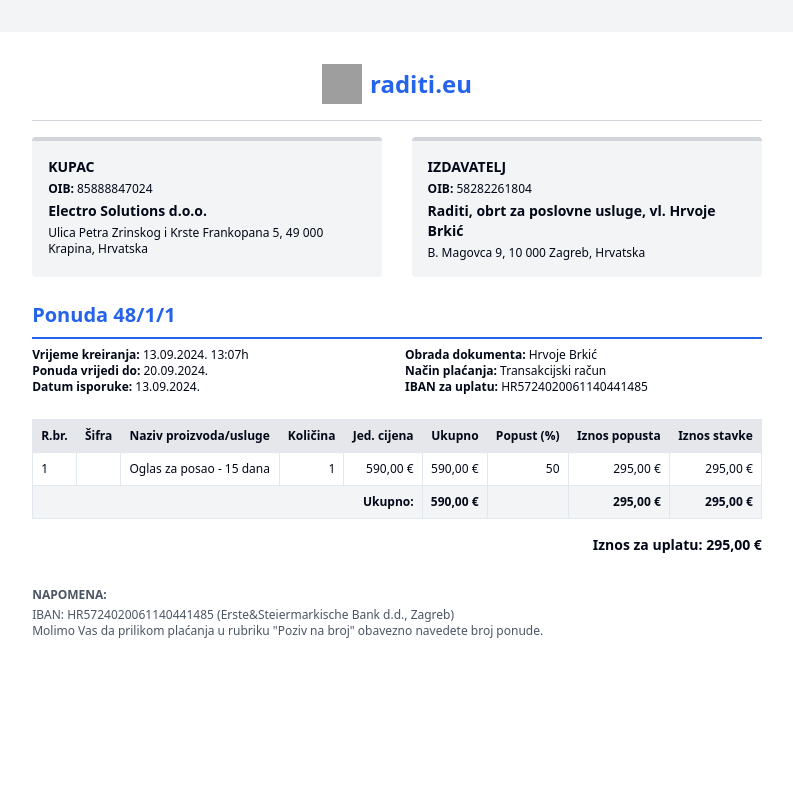
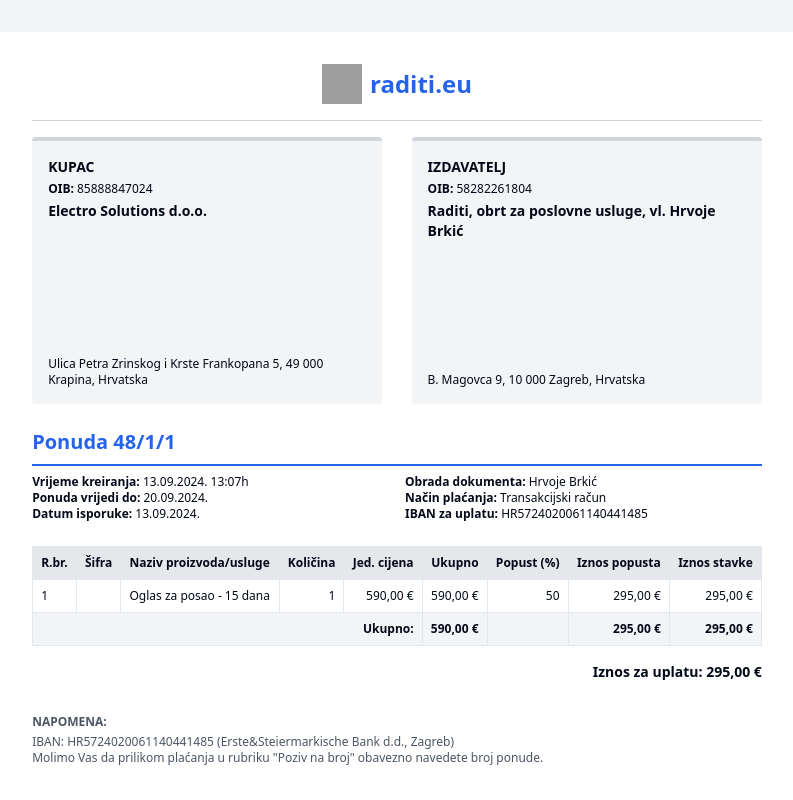
Before and after one commit to Ni7e/codeweaver-visualizer, a React (Vite) app: page / in a window 1280 px wide. Shown: the top 800 px of the page, without its empty margins (243-1036 px from the left). Built offline with nearby package versions, Linux system fonts and the light colour scheme; grey boxes are pictures that could not be loaded.

Commit message:
Fix aspect ratio for boxes
Corrected the aspect ratio of the boxes for KUPAC and IZDAVATELJ in the Invoice component to ensure proper display.
[skip gpt_engineer]

```diff
--- a/src/components/CustomerInfo.tsx
+++ b/src/components/CustomerInfo.tsx
@@ -9,12 +9,14 @@ interface CustomerInfoProps {
 
 const CustomerInfo: React.FC<CustomerInfoProps> = ({ title, name, address, oib }) => {
   return (
-    <div className="w-[48%] bg-gray-100 p-4 relative rounded">
+    <div className="w-full md:w-[48%] bg-gray-100 p-4 relative rounded aspect-[4/3]">
       <div className="absolute top-0 left-0 right-0 h-1 bg-gray-300 rounded-t"></div>
-      <div className="mt-1">
-        <h2 className="font-bold text-sm mb-1">{title}</h2>
-        <p className="text-xs mb-1"><span className="font-semibold">OIB:</span> {oib}</p>
-        <p className="text-sm font-semibold mb-1">{name}</p>
+      <div className="mt-1 h-full flex flex-col justify-between">
+        <div>
+          <h2 className="font-bold text-sm mb-1">{title}</h2>
+          <p className="text-xs mb-1"><span className="font-semibold">OIB:</span> {oib}</p>
+          <p className="text-sm font-semibold mb-1">{name}</p>
+        </div>
         <p className="text-xs">{address}</p>
       </div>
     </div>
--- a/src/components/Invoice.tsx
+++ b/src/components/Invoice.tsx
@@ -11,7 +11,7 @@ const Invoice: React.FC = () => {
       <div className="flex-grow">
         <Header />
         <hr className="my-4 border-gray-300" />
-        <div className="flex justify-between mb-6">
+        <div className="flex flex-col md:flex-row justify-between mb-6 gap-4">
           <CustomerInfo
             title="KUPAC"
             name="Electro Solutions d.o.o."
```
